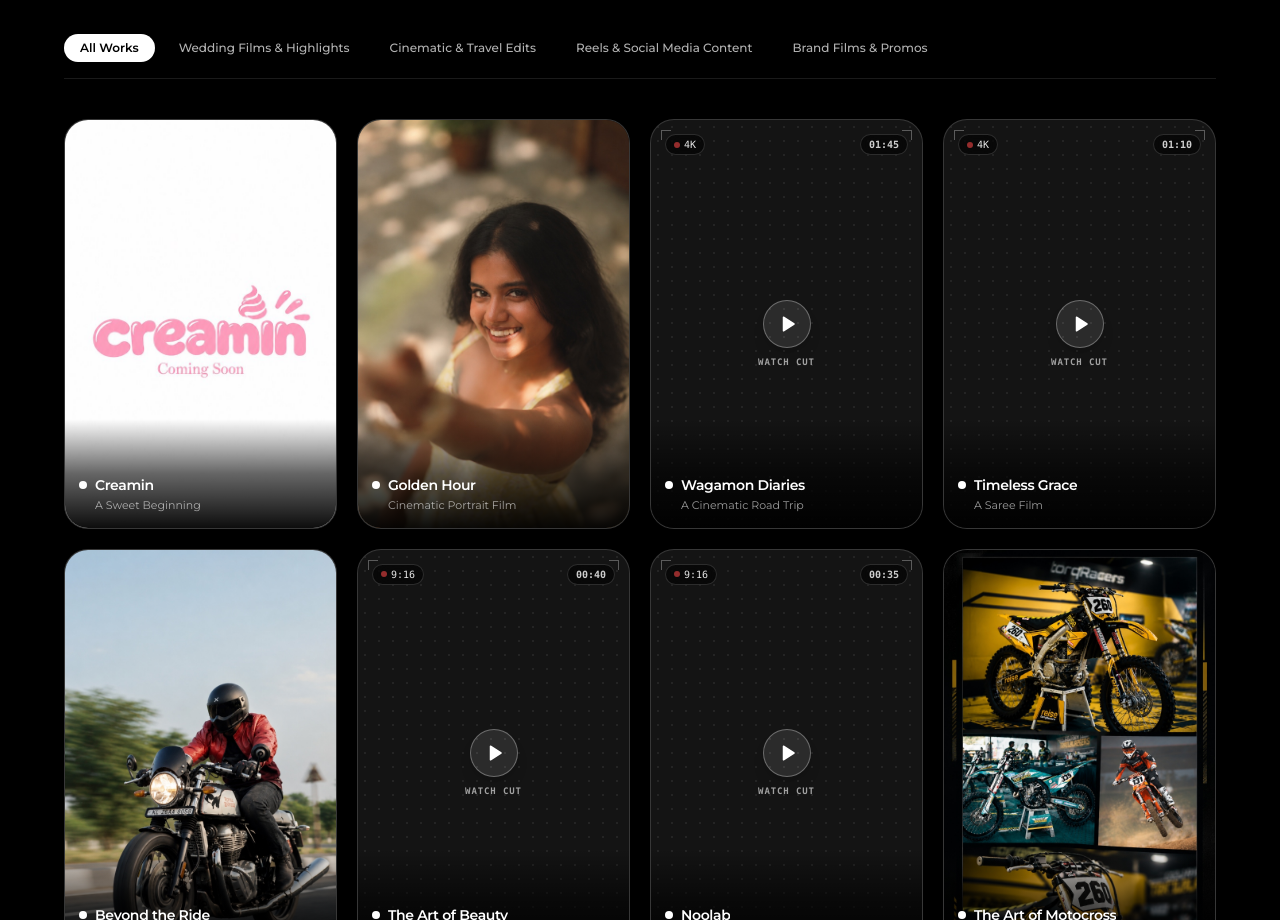
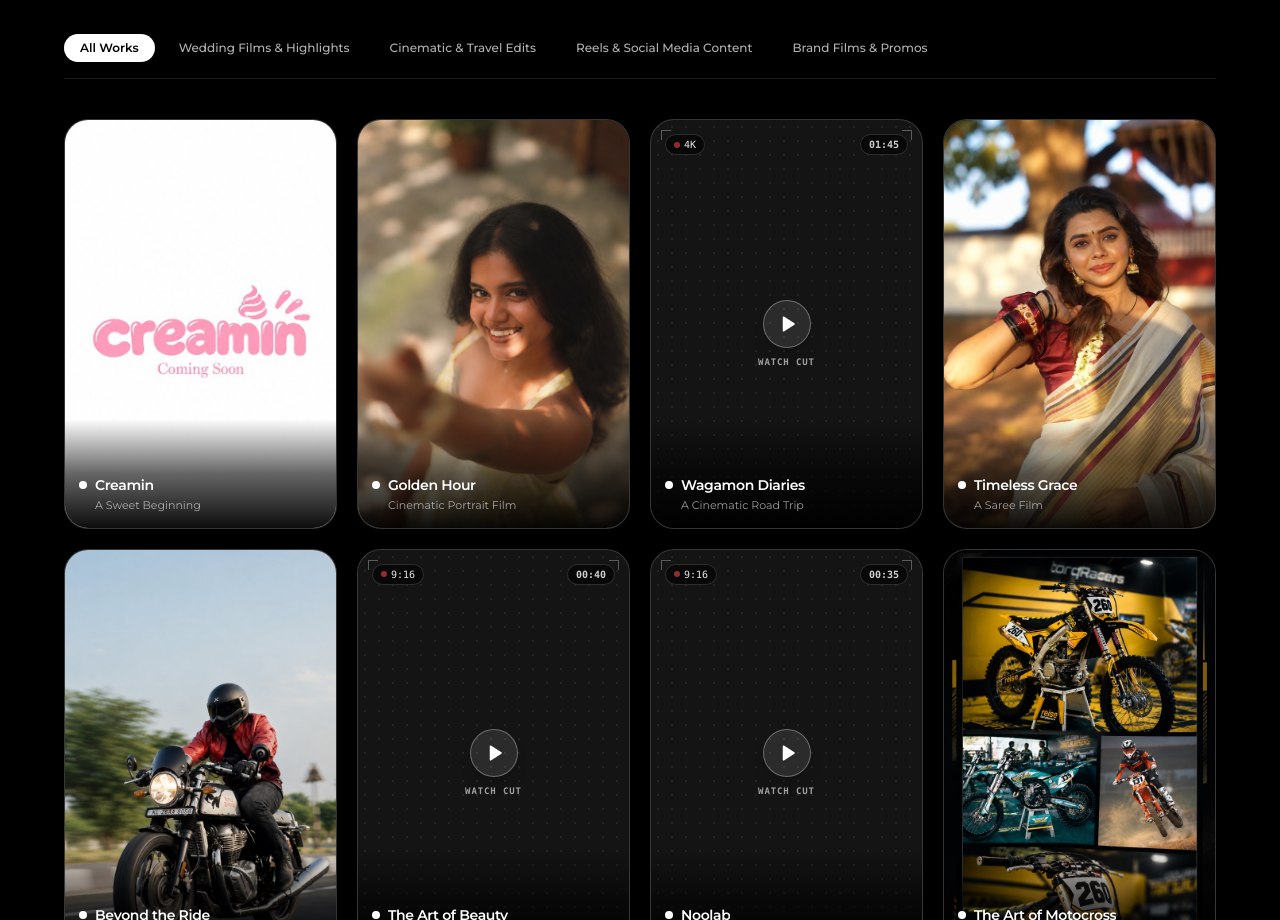
Before and after one commit to thenameisanzu/Anandhu-prasad-portfolio, a Next.js app: page / in a window 1280 px wide. Shown: the part 2120-3040 px from the top of the page. Built offline with nearby package versions, Linux system fonts and the light colour scheme; a web font is replaced by a local one.

Commit message:
feat(projects): add official thumbnail for Timeless Grace

```diff
--- a/components/Site.jsx
+++ b/components/Site.jsx
@@ -286,7 +286,7 @@ export const PROJECTS = [
     desc: 'Aesthetic traditional saree film with graceful pacing, rich fabric textures, elegant warmth, and emotive score.',
     driveUrl: 'https://drive.google.com/file/d/1BBdkpSsO3tCH0Pq_lJNo7c5ne8QJajhx/view?usp=sharing',
     previewUrl: 'https://drive.google.com/file/d/1BBdkpSsO3tCH0Pq_lJNo7c5ne8QJajhx/preview',
-    thumbnailImage: null,
+    thumbnailImage: '/projects/timeless-grace.jpg',
     tags: ['Saree Film', 'Skin Tone Color', 'DaVinci Resolve'],
   },
   {
```
Also changed, not shown: public/projects/timeless-grace.jpg (added).
